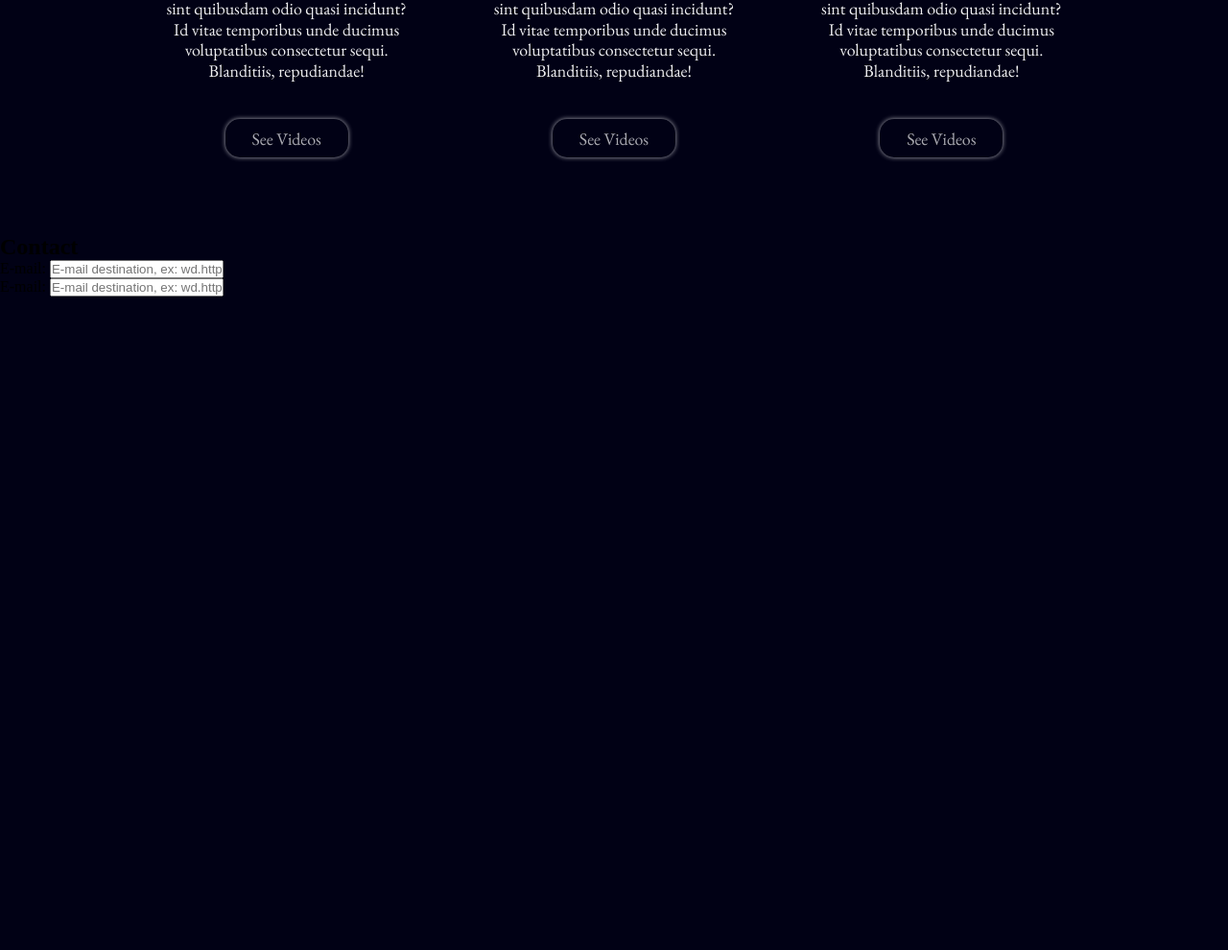
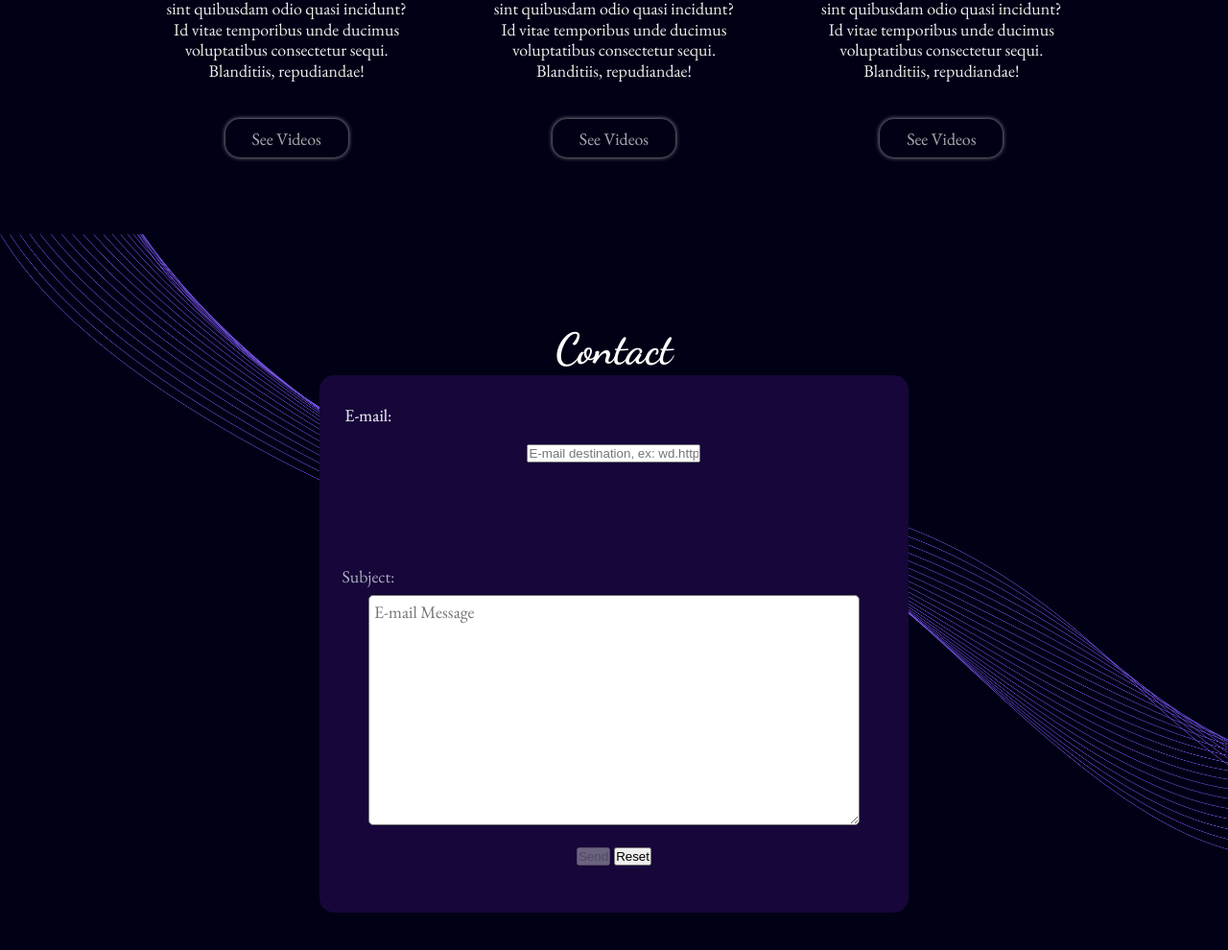
Before and after one commit to subin33/My_Portflio, a plain HTML site: page index.html in a window 1280 px wide. Shown: the part 4315-5305 px from the top of the page at 96% size. Before the commit the page ends 4624 px from the top, so only its background shows below. Drawn offline with nearby package versions, Linux system fonts and the light colour scheme.

Commit message:
email css update

```diff
--- a/index.html
+++ b/index.html
@@ -174,6 +174,18 @@
                      placeholder="E-mail destination, ex: wd.https@gmail.com"
                      class="email-input"/>
             </div>
+            <div class="message-box">
+              <label for="message" class="message-title">Subject:</label>
+              <textarea type="text" id="message" name="message"
+                        placeholder="E-mail Message"
+                        class="message-input"></textarea>
+            </div>
+
+            <div id="buttons">
+              <button type="submit" class="send-button" disabled>Send</button>
+              <button class="reset-button" type="reset">Reset</button>
+            </div>
+
           </div>
         </form>
       </div>
--- a/style.css
+++ b/style.css
@@ -415,3 +415,85 @@ model-viewer  {
 .btn:hover {
   box-shadow: 0 0 10px rgb(140, 56, 224);
 }
+
+/* Final */
+.final {
+  display: flex;
+  justify-content: space-around;
+  flex-wrap: wrap;
+  align-items: center;
+  width: 100vw;
+  height: 100vh;
+  background-image: url(assets/hero/purple.png);
+  background-repeat: no-repeat;
+  background-size: cover;
+}
+
+.form-title {
+  text-align: center;
+  color: #fff;
+  font-size: 3.5vw;
+  font-family: "Dancing Script";
+}
+
+#form {
+  display: grid;
+  place-items: center;
+  width: 48vw;
+  height: 70vh;
+  background-color: #16063a;
+  border-radius: 15px;
+}
+
+.form-content {
+  position: absolute;
+  display: grid;
+  place-items: center;
+  width: 48vw;
+  height: 60vh;
+}
+
+.email-box {
+  position: absolute;
+  display: grid;
+  place-items: center;
+  width: 45vw;
+  height: 10vh;
+  margin-top: -55vh;
+}
+
+.email-title,
+.subject-title,
+.message-title {
+  color: #fffa;
+  margin-left: -40vw;
+  font-size: 1.4vw;
+  font-family: "EB Garamond";
+}
+
+.subject-box {
+  position: absolute;
+  display: grid;
+  place-items: center;
+  width: 45vw;
+  height: 10vh;
+  margin-top: -35vh;
+}
+
+.message-box {
+  display: grid;
+  place-items: center;
+  width: 45vw;
+  height: 35vh;
+  margin-top: 18vh;
+}
+
+.message-input {
+  width: 40vw;
+  height: 30vh;
+  border-radius: 5px;
+  padding-left: 5px;
+  padding-top: 5px;
+  font-size: 1.4vw;
+  font-family: "EB Garamond";
+}
```
